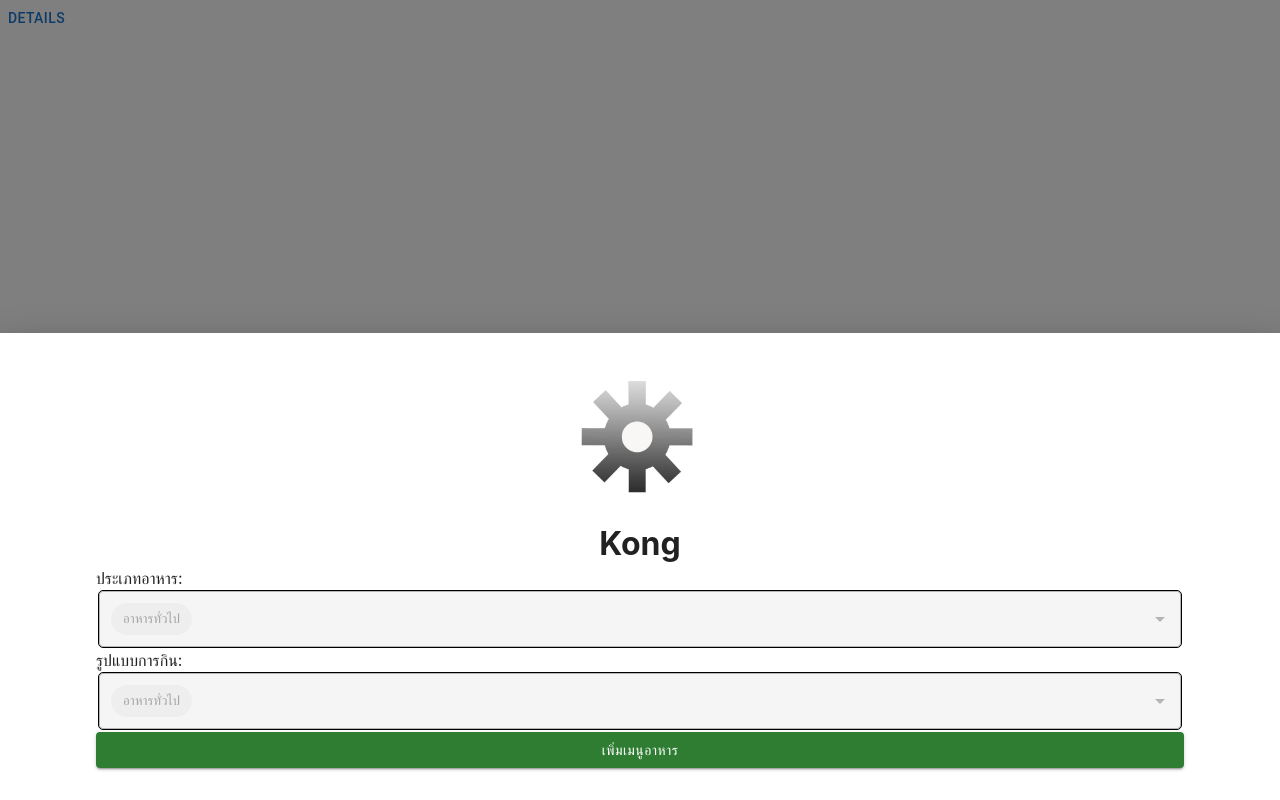
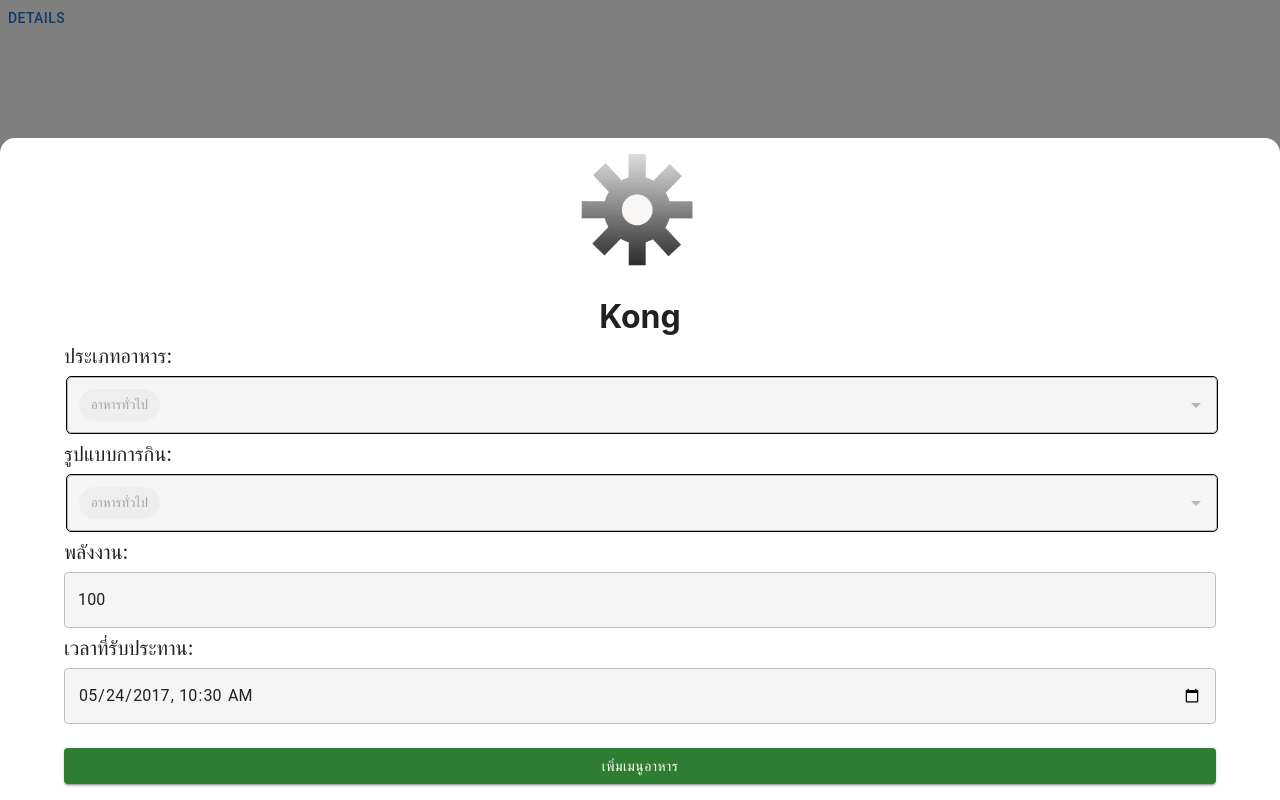
Before and after one commit to IKNNS/Software-Engineering, a Next.js app: page /accrordingpad in a window 1280 px wide. Both pictures are taken after a click on the button "DETAILS". Built offline with nearby package versions, Linux system fonts and the light colour scheme.

Commit message:
fuang update

```diff
--- a/package.json
+++ b/package.json
@@ -13,8 +13,10 @@
     "@emotion/styled": "^11.10.5",
     "@mui/icons-material": "^5.10.9",
     "@mui/material": "^5.10.11",
+    "@mui/x-date-pickers": "^5.0.8",
     "firebase": "^9.14.0",
     "linear-gradient": "^1.0.6",
+    "moment": "^2.29.4",
     "next": "^12.3.1",
     "react": "18.2.0",
     "react-dom": "18.2.0",
--- a/pages/accrordingpad.tsx
+++ b/pages/accrordingpad.tsx
@@ -11,6 +11,10 @@ import MailIcon from '@mui/icons-material/Mail';
 import Image from 'next/image'
 import styles2 from '../styles/box.module.css'
 import pic from '../styles/pic.module.css'
+import { AdapterDateFns } from '@mui/x-date-pickers/AdapterDateFns';
+import { AdapterDayjs } from '@mui/x-date-pickers/AdapterDayjs';
+import { AdapterLuxon } from '@mui/x-date-pickers/AdapterLuxon';
+import { AdapterMoment } from '@mui/x-date-pickers/AdapterMoment';
 import {
     Autocomplete,
     Box,
@@ -21,7 +25,9 @@ import {
     Typography,
     Container
 } from "@mui/material";
-
+function showtext(text: string | null) {
+    return (text != null ? text : 'NULL');
+}
 
 
 export default function SwipeableTemporaryDrawer() {
@@ -51,7 +57,7 @@ export default function SwipeableTemporaryDrawer() {
     const list = (anchor) => (
         <Container>
             <Box
-            sx= {{ width: anchor === 'top' || anchor === 'bottom' ? 'auto' : 250 , m: 4}}
+                sx={{ width: anchor === 'top' || anchor === 'bottom' ? 'auto' : 250 }}
                 role="presentation"
                 onClick={toggleDrawer(anchor, false)}
                 onKeyDown={toggleDrawer(anchor, false)}
@@ -60,9 +66,9 @@ export default function SwipeableTemporaryDrawer() {
                     <Image src={'/fuang.jpg'} className={pic.round} width={150} height={150} alt='image' />
                     <h1 className={styles2.cutspace}>{showtext('Kong')}</h1>
                 </div>
-            <div>
+                <Stack sx={{ marginTop: 1,marginBottom: 1}} fontSize={20}>
                     ประเภทอาหาร:
-                </div>
+                </Stack>
                 <Autocomplete
                     multiple
                     id="tags-readOnly"
@@ -74,8 +80,9 @@ export default function SwipeableTemporaryDrawer() {
                     )}
                     disabled={true}
                     className={styles2.box3}
+                    sx={{ width: "100%", marginBottom: 1 }}
                 />
-            <Stack spacing={5}>
+                <Stack sx={{ marginTop: 1,marginBottom: 1}} fontSize={20}>
                     รูปแบบการกิน:
                 </Stack>
                 <Autocomplete
@@ -89,8 +96,29 @@ export default function SwipeableTemporaryDrawer() {
                     )}
                     disabled={true}
                     className={styles2.box3}
+                    sx={{ width: "100%", marginBottom: 1 }}
                 />
-            <Stack sx={{ width: "100%" }} justifyContent="outlined" >
+                <Stack sx={{ marginTop: 1,marginBottom: 1}} fontSize={20}>
+                    พลังงาน:
+                </Stack>
+                <TextField sx={{ width: "100%" }}
+                    className={styles2.box3}
+                    value={showtext("100")}
+                ></TextField>
+                <Stack sx={{ marginTop: 1,marginBottom: 1}} fontSize={20}>
+                    เวลาที่รับประทาน:
+                </Stack>
+                <TextField
+                    id="datetime-local"
+                    type="datetime-local"
+                    defaultValue="2017-05-24T10:30"
+                    sx={{ width: "100%", marginBottom: 1 }}
+                    InputLabelProps={{
+                        shrink: true,
+                    }}
+                    className={styles2.box3}
+                />
+                <Stack sx={{ width: "100%", marginTop: 2, marginBottom:2 }} justifyContent="outlined" >
                     <Button variant="contained" color="success"> เพิ่มเมนูอาหาร </Button>
                 </Stack>
             </Box>
@@ -107,6 +135,7 @@ export default function SwipeableTemporaryDrawer() {
                         open={state[anchor]}
                         onClose={toggleDrawer(anchor, false)}
                         onOpen={toggleDrawer(anchor, true)}
+                        PaperProps={{ elevation: 0, style: { borderTopLeftRadius: "15px", borderTopRightRadius: "15px" } }}
                     >
                         {list(anchor)}
                     </SwipeableDrawer>
```
Also changed, not shown: 1 other file (tests, documents, lock files or other folders). Lines whose indentation alone changed are shown as unchanged.
